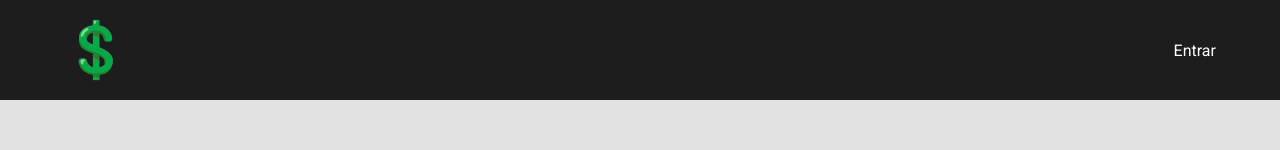
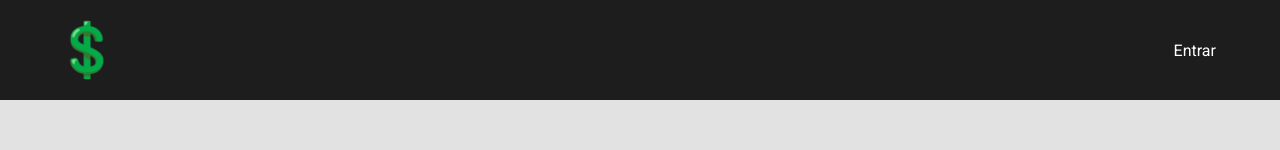
Before and after one commit to pablohpaiva22/controle-financeiro-web, a React (Vite) app: page / in a window 1280 px wide. Shown: the top 150 px of the page. Built offline with nearby package versions, Linux system fonts and the light colour scheme.

Commit message:
refactor: change logo name and add variables

```diff
--- a/src/components/header/Header.module.scss
+++ b/src/components/header/Header.module.scss
@@ -1,3 +1,5 @@
+@import '../../styles/variables.scss';
+
 .header {
   background: #1d1d1d;
 }
@@ -15,8 +17,7 @@
 
 .logo {
   display: block;
-  padding: 0.5rem;
-  width: 80px;
+  width: 62px;
   a {
     display: block;
   }
@@ -35,10 +36,10 @@
   display: block;
   padding: 0.5rem;
   &:hover {
-    color: var(--color-green);
+    color: $color-green;
   }
   &:focus {
-    color: var(--color-green);
+    color: $color-green;
   }
 }
 
@@ -55,9 +56,9 @@
   font-size: 1rem;
   cursor: pointer;
   &:hover {
-    color: var(--color-green);
+    color: $color-green;
   }
   &:focus {
-    color: var(--color-green);
+    color: $color-green;
   }
 }
```
